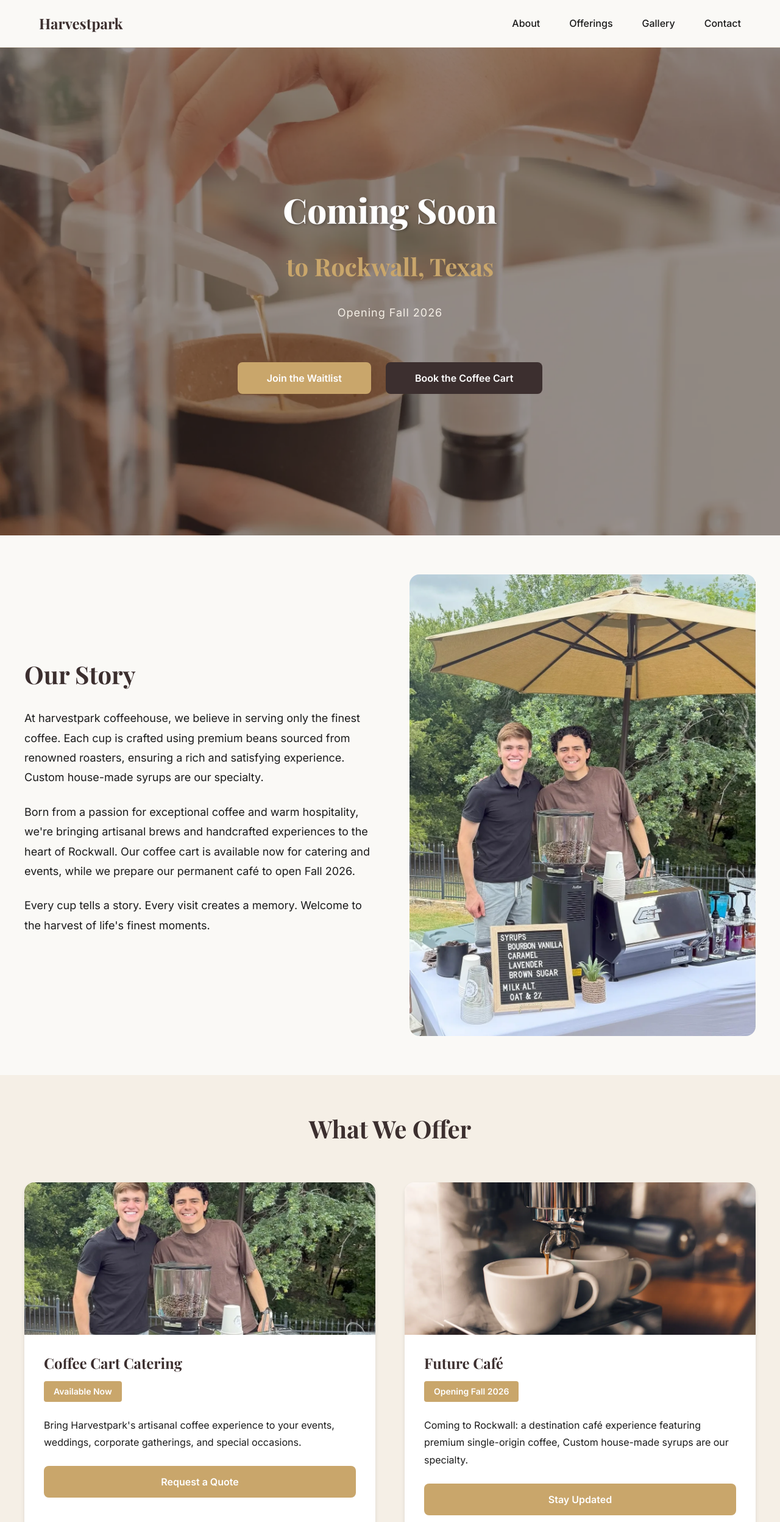
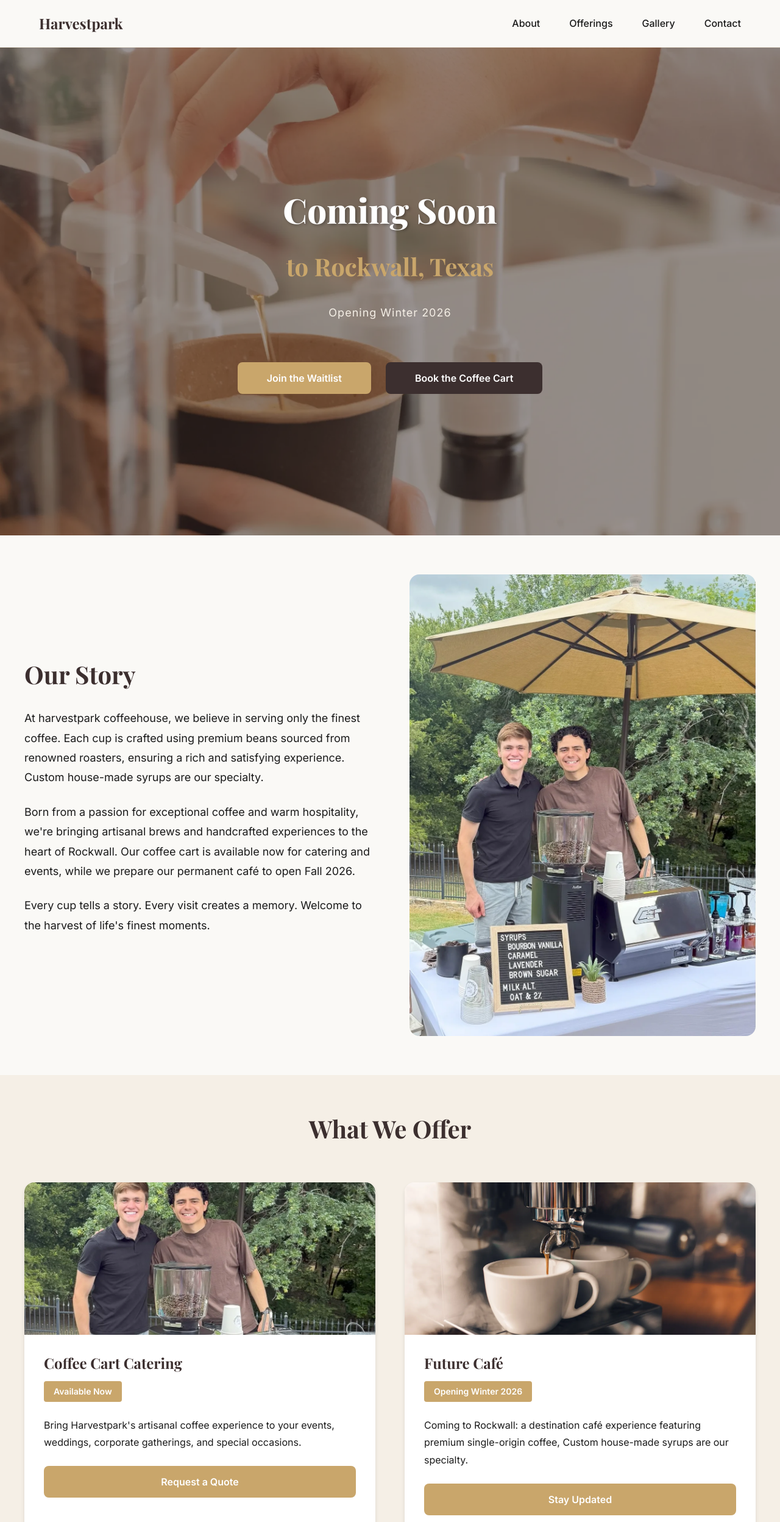
Before and after one commit to zandergr888/harvestpark, a React (Vite) app: page / in a window 1280 px wide. Shown: the top 2496 px of the page at 61% size. Built offline with nearby package versions, Linux system fonts and the light colour scheme; no server answers.

Commit message:
changed to winter 2025

```diff
--- a/index.html
+++ b/index.html
@@ -8,7 +8,7 @@
     <!-- Primary Meta Tags -->
     <title>Harvestpark Coffeehouse | Coming Soon to Rockwall, Texas</title>
     <meta name="title" content="Harvestpark Coffeehouse | Coming Soon to Rockwall, Texas" />
-    <meta name="description" content="Artisanal coffee excellence coming to Rockwall, Texas. Join our waitlist for exclusive updates on our café opening Fall 2026. Coffee cart catering available now." />
+    <meta name="description" content="Artisanal coffee excellence coming to Rockwall, Texas. Join our waitlist for exclusive updates on our café opening Winter 2026. Coffee cart catering available now." />
     <meta name="keywords" content="coffee, coffeehouse, Rockwall Texas, artisanal, café, catering" />
     <meta name="author" content="Harvestpark Coffeehouse" />
 
@@ -16,7 +16,7 @@
     <meta property="og:type" content="website" />
     <meta property="og:url" content="https://harvestpark.coffee/" />
     <meta property="og:title" content="Harvestpark Coffeehouse | Coming Soon to Rockwall, Texas" />
-    <meta property="og:description" content="Artisanal coffee excellence coming to Rockwall, Texas. Join our waitlist for exclusive updates on our café opening Fall 2026. Coffee cart catering available now." />
+    <meta property="og:description" content="Artisanal coffee excellence coming to Rockwall, Texas. Join our waitlist for exclusive updates on our café opening Winter 2026. Coffee cart catering available now." />
     <meta property="og:image" content="https://images.unsplash.com/photo-1445066088106-d6b604d0c90d?w=1200&h=630&fit=crop" />
     <meta property="og:locale" content="en_US" />
 
@@ -24,7 +24,7 @@
     <meta name="twitter:card" content="summary_large_image" />
     <meta name="twitter:url" content="https://harvestpark.coffee/" />
     <meta name="twitter:title" content="Harvestpark Coffeehouse | Coming Soon to Rockwall, Texas" />
-    <meta name="twitter:description" content="Artisanal coffee excellence coming to Rockwall, Texas. Join our waitlist for exclusive updates on our café opening Fall 2026. Coffee cart catering available now." />
+    <meta name="twitter:description" content="Artisanal coffee excellence coming to Rockwall, Texas. Join our waitlist for exclusive updates on our café opening Winter 2026. Coffee cart catering available now." />
     <meta name="twitter:image" content="https://images.unsplash.com/photo-1445066088106-d6b604d0c90d?w=1200&h=630&fit=crop" />
 
     <!-- Additional Meta Tags -->
--- a/src/components/Hero.tsx
+++ b/src/components/Hero.tsx
@@ -20,7 +20,7 @@ export default function Hero() {
       <div className={styles.content}>
         <h1 className={styles.heading}>Coming Soon</h1>
         <p className={styles.subheading}>to Rockwall, Texas</p>
-        <p className={styles.tagline}>Opening Fall 2026</p>
+        <p className={styles.tagline}>Opening Winter 2026</p>
         <div className={styles.ctaButtons}>
           <button
             className="btn-secondary"
--- a/src/components/Offerings.tsx
+++ b/src/components/Offerings.tsx
@@ -49,7 +49,7 @@ export default function Offerings() {
             </div>
             <div className={styles.cardContent}>
               <h3>Future Café</h3>
-              <p className={styles.badge}>Opening Fall 2026</p>
+              <p className={styles.badge}>Opening Winter 2026</p>
               <p>
                 Coming to Rockwall: a destination café experience featuring premium
                 single-origin coffee, Custom house-made syrups are our specialty.
```
Also changed, not shown: 1 other file (tests, documents, lock files or other folders).
